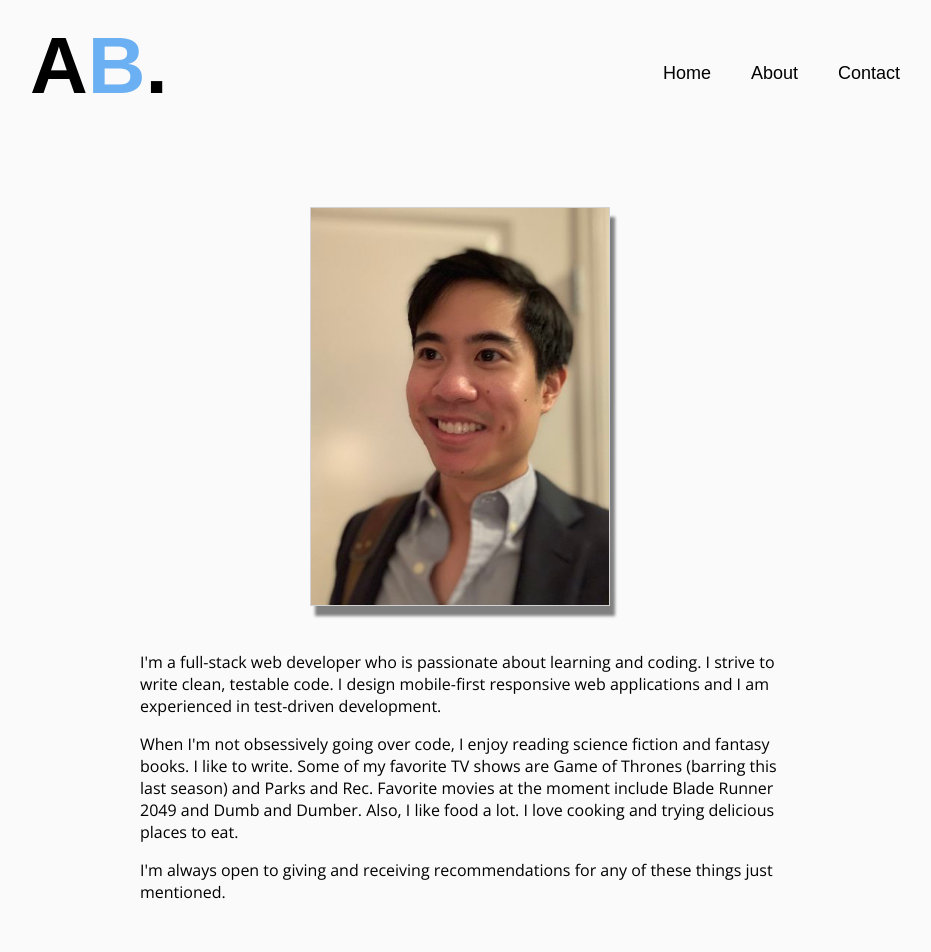
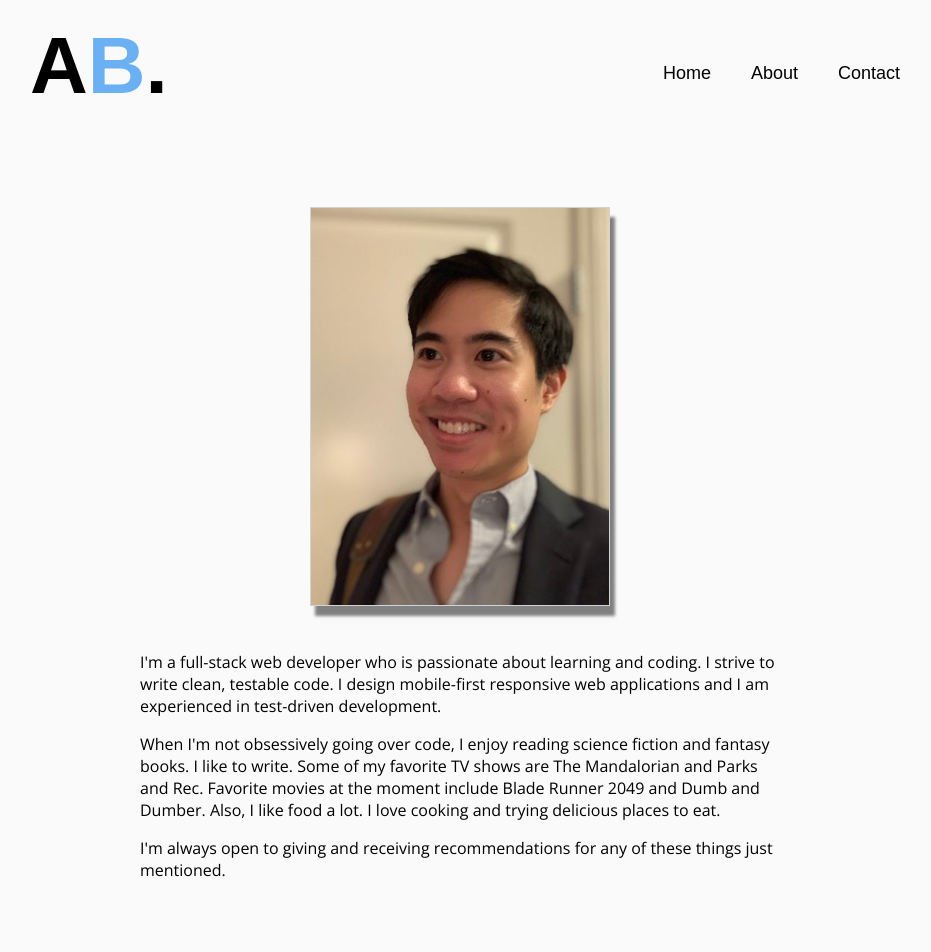
Before and after one commit to andrewbituin/portfolio, a React (Create React App) app: page /about in a window 1280 px wide. Shown: the top 952 px of the page, without its empty margins (180-1111 px from the left). Built offline with nearby package versions, Linux system fonts and the light colour scheme; a web font is replaced by a local one.

Commit message:
modified about and home pages

```diff
--- a/src/components/about/About.js
+++ b/src/components/about/About.js
@@ -3,7 +3,7 @@ import Nav from "../Nav";
 import Footer from "../Footer";
 import profile from "./profile.jpg";
 import "./About.css";
-import NavButtons from "../NavButtons";
+// import NavButtons from "../NavButtons";
 import Initials from "../initials/Initials";
 
 export default function About() {
@@ -28,8 +28,7 @@ export default function About() {
         <p>
           When I'm not obsessively going over code, I enjoy reading science
           fiction and fantasy books. I like to write. Some of my favorite TV
-          shows are Game of Thrones (barring this last season) and Parks and
-          Rec. Favorite movies at the moment include Blade Runner 2049 and Dumb
+          shows are The Mandalorian and Parks and Rec. Favorite movies at the moment include Blade Runner 2049 and Dumb
           and Dumber. Also, I like food a lot. I love cooking and trying
           delicious places to eat.
         </p>
--- a/src/components/home/Home.js
+++ b/src/components/home/Home.js
@@ -35,16 +35,16 @@ export default function Home() {
             />
           </div>
         </Link>
-        <Link to="/learnjs">
+        {/* <Link to="/learnjs">
           <div className="learnjs">
             <img src={learnjs2} alt="project-pic" className="project-holder" />
           </div>
-        </Link>
-        <Link to="/petful">
+        </Link> */}
+        {/* <Link to="/petful">
           <div classname="petful">
             <img src={petful} alt="project-pic" className="project-holder" />
           </div>
-        </Link>
+        </Link> */}
       </>
     );
   }
```
Also changed, not shown: 1 other file (tests, documents, lock files or other folders).
